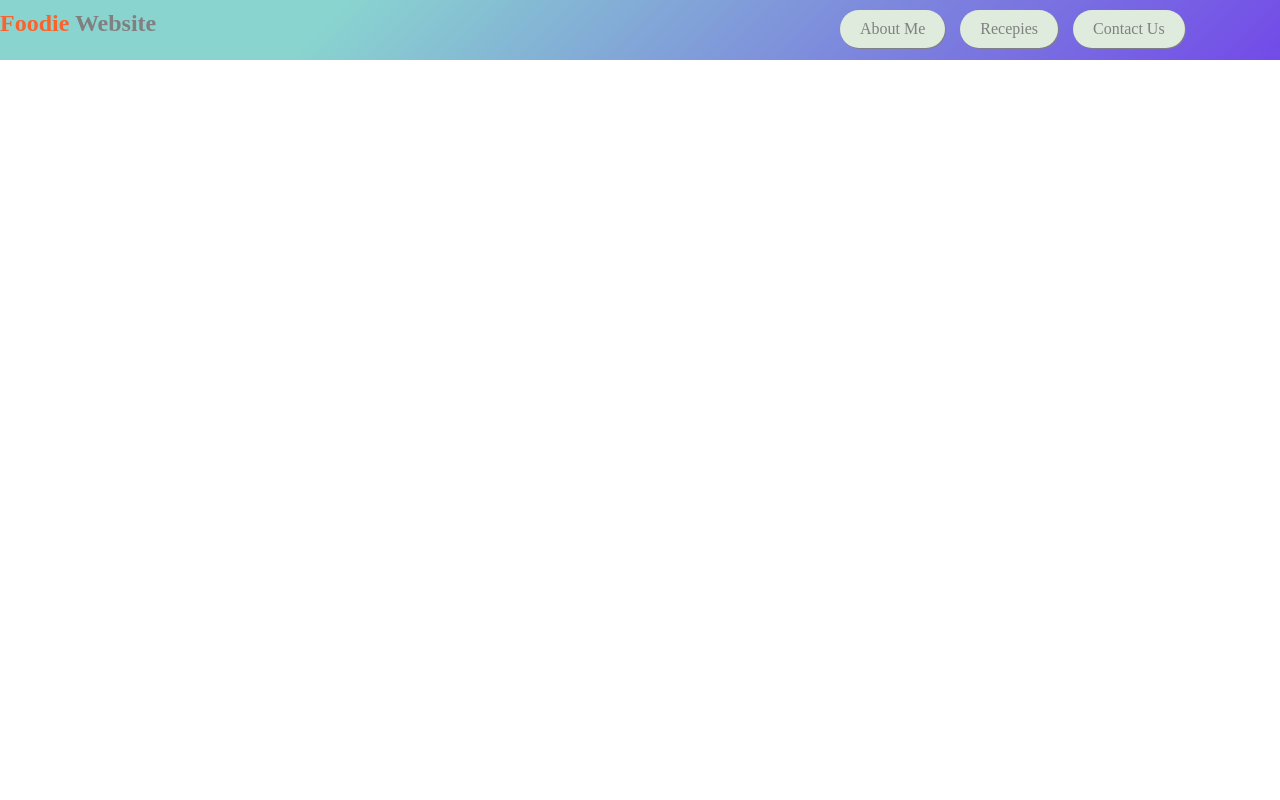
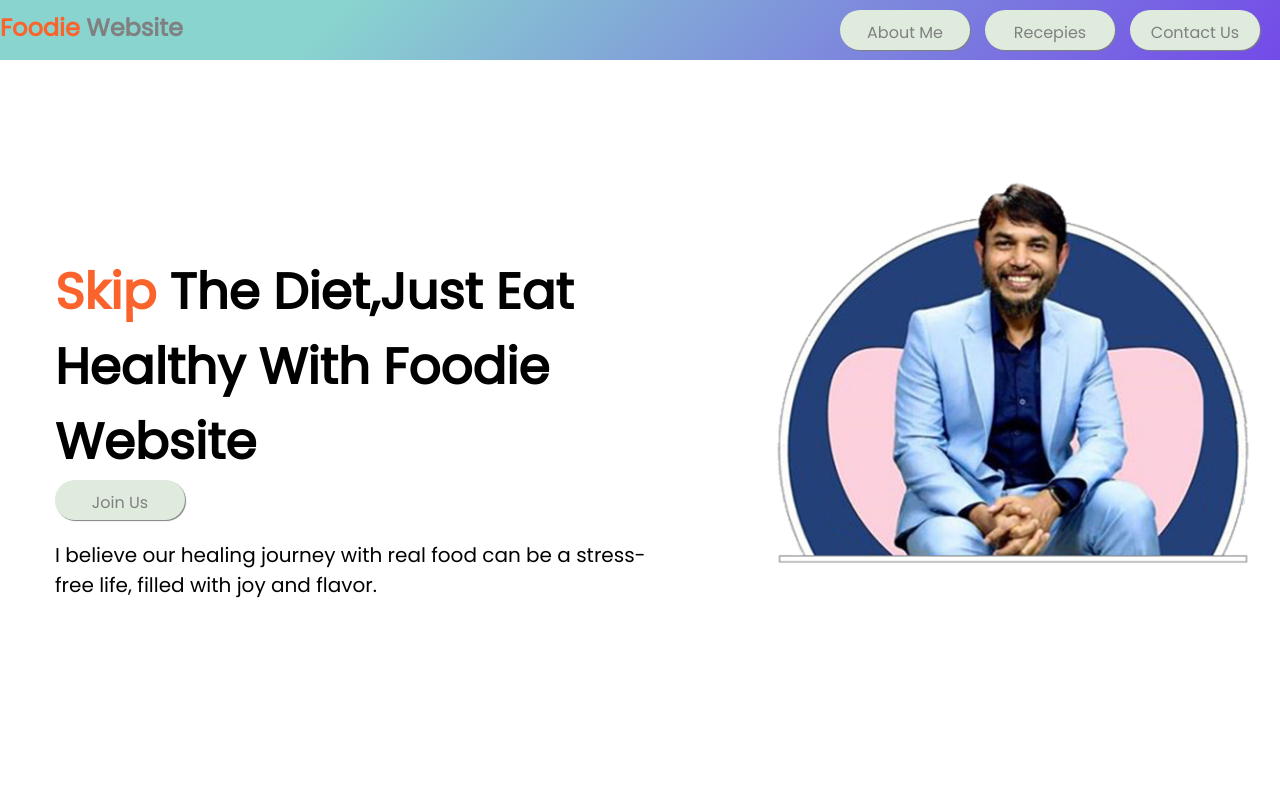
Before and after one commit to arfttul/foodie_website, a plain HTML site: page index.htm in a window 1280 px wide. Shown: the top 800 px of the page. Drawn offline with Linux system fonts and the light colour scheme.

Commit message:
main section added

```diff
--- a/index.htm
+++ b/index.htm
@@ -5,6 +5,9 @@
     <meta charset="UTF-8">
     <meta http-equiv="X-UA-Compatible" content="IE=edge">
     <meta name="viewport" content="width=device-width, initial-scale=1.0">
+    <link rel="preconnect" href="https://fonts.googleapis.com">
+<link rel="preconnect" href="https://fonts.gstatic.com" crossorigin>
+<link href="https://fonts.googleapis.com/css2?family=Poppins&display=swap" rel="stylesheet">
     <link rel="shortcut icon" href="./img/foodie_favicon.png" type="image/x-icon">
     <link rel="stylesheet" href="style.css">
     <title>foodie website</title>
@@ -27,7 +30,23 @@
         </nav>
     </header>
 
+    <section class="flexibleContent mainSection">
+        <div class="mainContent">
+            <h1 id="mainHeading"><span class="orange">Skip</span> The Diet,Just Eat Healthy With Foodie Website</h1>
+            <div class="btn"> <a href="#">join us</a></div>
 
+            <p >I believe our healing journey with real food can be a stress-free life, filled with joy and flavor.</p>
+        </div>
+
+        <div class="mainPicture">
+            <img src="./img/jahangirKabir.png" alt="">
+        </div>
+    </section>
+
+    <section class="aboutSection">
+    </section>
+    <section></section>
+    <section></section>
 
 </body>
 
--- a/style.css
+++ b/style.css
@@ -1,6 +1,7 @@
 body{
     padding: 0;
     margin: 0;
+    font-family: 'Poppins', sans-serif;
 }
 
 h1,h2,h3{
@@ -13,13 +14,19 @@ a{
     color: gray;
 
 }
-image{
-    width: 100%;
+p{
+    font-size: 20px;
+}
+img{
+    max-width: 100%;
 }
 .btn{
     background-color: #deebdd;
     padding: 10px 20px;
+    width: 90px;
+    height: 20px;
     border-radius: 25px;
+    text-align: center;
     text-transform: capitalize;
     box-shadow: 1px 1px 1px grey ;
 }
@@ -30,12 +37,14 @@ image{
 
 .flexibleContent{
     display: flex;
+    height: 67vh;
 }
 header{
     background-color: #734ae8;
-background-image: linear-gradient(315deg, #734ae8 0%, #89d4cf 74%);
-   height: 60px;
-   width: 100%;
+    background-image: linear-gradient(315deg, #734ae8 0%, #89d4cf 74%);
+    height: 60px;
+    width: 100%;
+    margin-bottom: 20px;
 }
 
 nav{
@@ -57,3 +66,36 @@ nav{
 .navItems-item{
     margin-right: 15px ;
 }
+
+/*------------------------------------------------------------------------ main section -----------------*/
+.mainSection{
+    padding: 5px 0 200px 0;
+    margin-bottom: 20px;
+}
+.mainContent{
+    width: 50%;
+    margin-left: 55px;
+}
+#mainHeading{
+    font-size: 50px;
+    margin-top: 170px;
+
+}
+.mainPicture
+{
+    width: 50%;
+
+}
+
+.mainPicture img{
+    width: 80%;
+    margin-left: 100px ;
+}
+
+/*------------------------------------------------------------------------ About section -----------------*/
+.aboutSection{
+    width: 100%;
+    height: 70vh;
+    background-image: url("./img/Frame\ 57.jpg");
+    background-repeat: no-repeat;
+}
```
Also changed, not shown: img/Frame 57.jpg (added).
